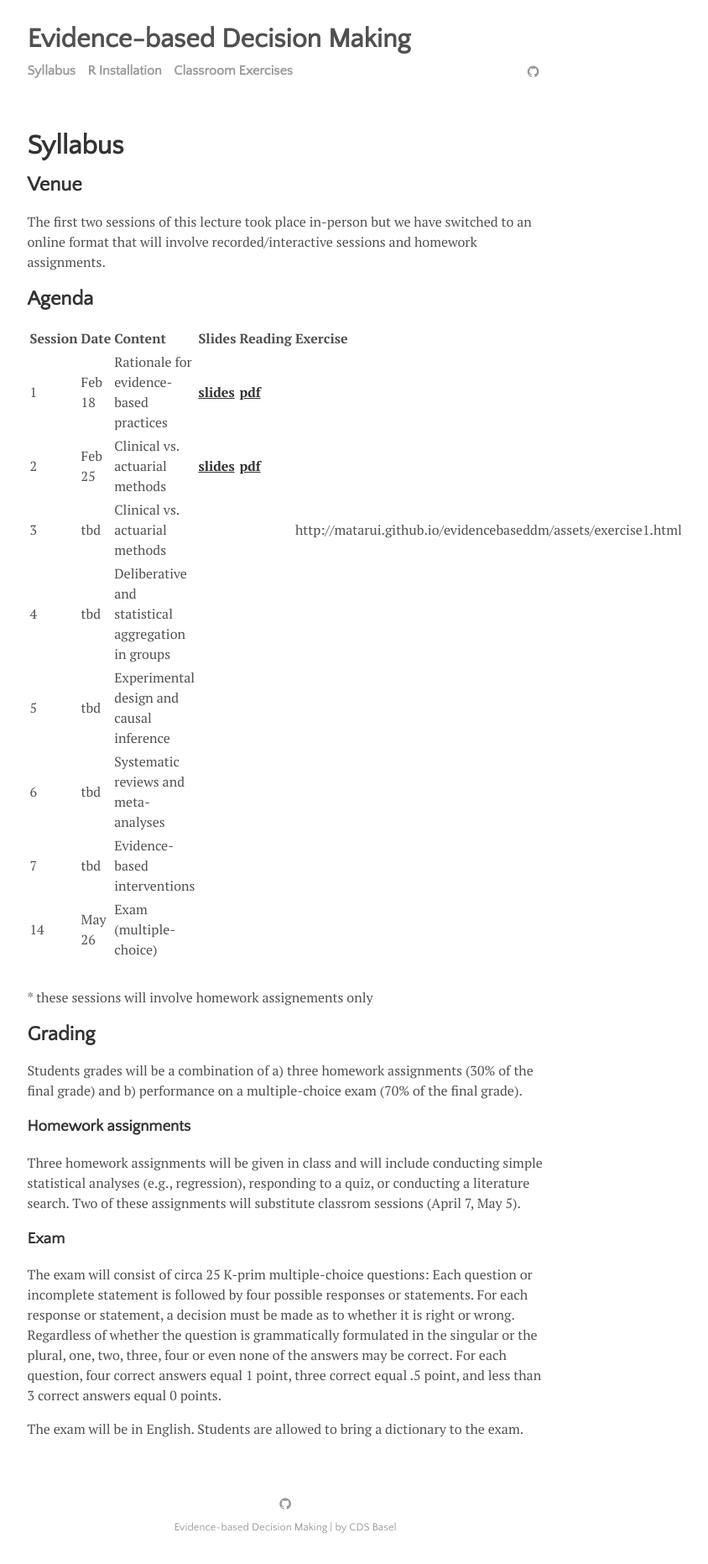
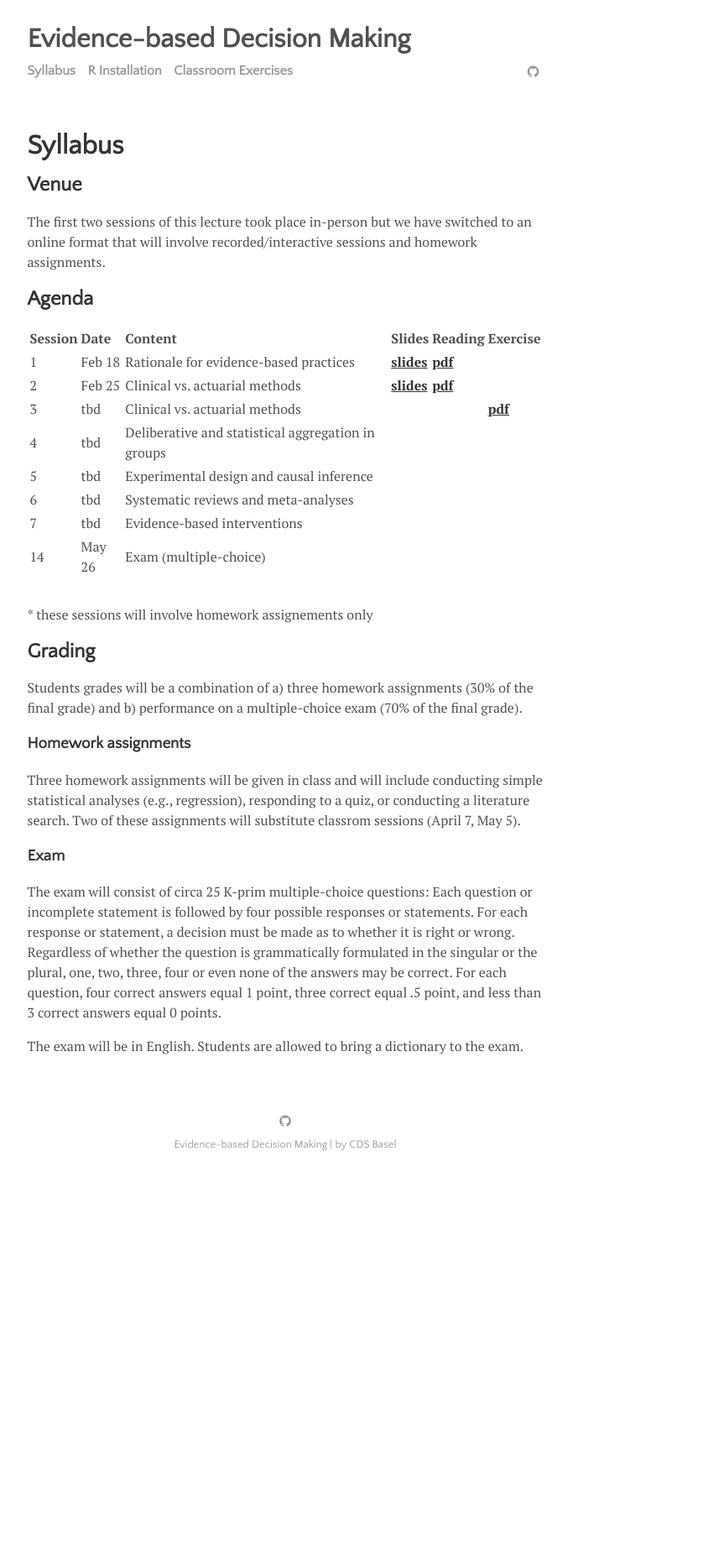
Before and after one commit to matarui/evidencebaseddm, a Jekyll site: the page built from menu/syllabus.md, in a window 1280 px wide. Shown: the whole page at 84% size, without its empty margins (300-1144 px from the left). Built offline with Jekyll 4.4.1, drawn with Linux system fonts in a browser that asks for light colours; after the commit the page ends 1407 px from its top, so only the background shows below that.

Commit message:
Update syllabus.md

```diff
--- a/menu/syllabus.md
+++ b/menu/syllabus.md
@@ -12,12 +12,14 @@
 | ----- |:------------| :-----| :-----| :-----| :-----|
 | 1 | Feb 18 | Rationale for evidence-based practices | <a href="http://matarui.github.io/evidencebaseddm/assets/presentations/EbDM_session1.pdf"><b>slides</b></a> | <a href="http://matarui.github.io/evidencebaseddm/assets/literature/Munafò_2017_Nature_Human_Behaviour.pdf"><b>pdf</b></a>| |
 | 2 | Feb 25 | Clinical vs. actuarial methods | <a href="http://matarui.github.io/evidencebaseddm/assets/presentations/EbDM_session2.pdf"><b>slides</b></a> | <a href="http://matarui.github.io/evidencebaseddm/assets/literature/Dawes_1989_Science.pdf"><b>pdf</b></a>| |
-| 3 | tbd | Clinical vs. actuarial methods | | | http://matarui.github.io/evidencebaseddm/assets/exercise1.html|
+| 3 | tbd | Clinical vs. actuarial methods | | |<a href="http://matarui.github.io/evidencebaseddm/assets/exercise1.html"><b>pdf</b></a> |
 | 4 | tbd |  Deliberative and statistical aggregation in groups | | | |
 | 5 | tbd | Experimental design and causal inference | | | |
 | 6 | tbd | Systematic reviews and meta-analyses | | | |
 | 7 | tbd | Evidence-based interventions | | | |
 | 14 | May 26 | Exam (multiple-choice) | | | |
+
+
 
 \* these sessions will involve homework assignements only
 
```
